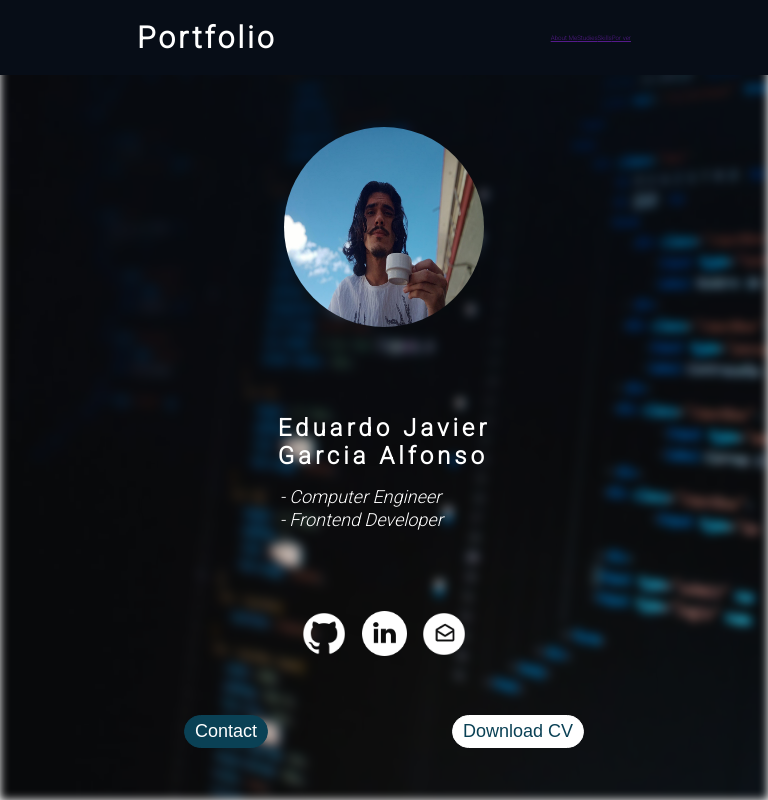
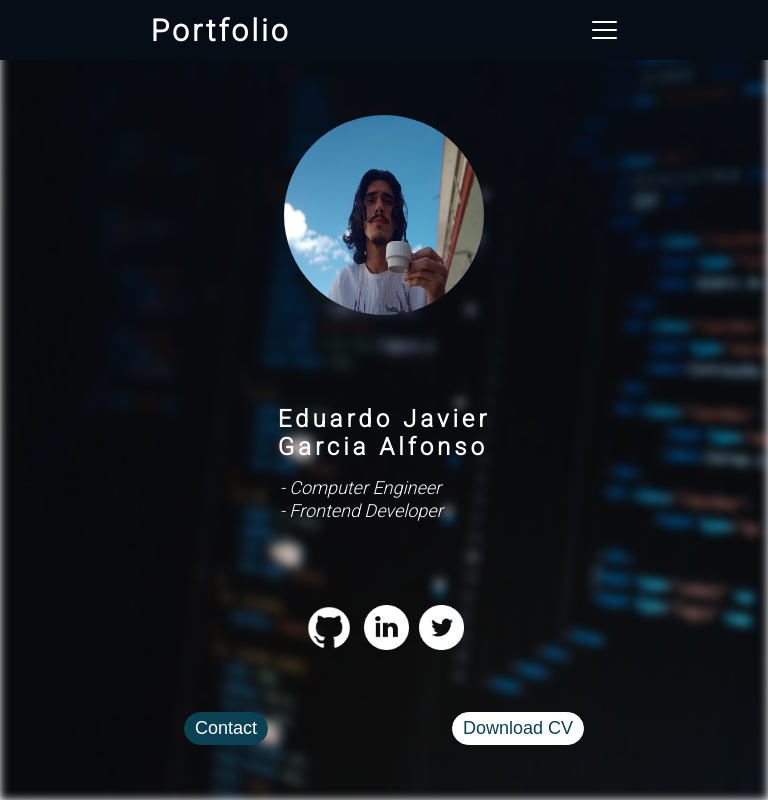
Before and after one commit to Panik-Attack/portfolio, a React (Vite) app: page / in a window 768 px wide. Built offline with nearby package versions, Linux system fonts and the light colour scheme.

Commit message:
burger menu crated, links addeed to icons

```diff
--- a/src/components/InfoHeader/InfoHeader.tsx
+++ b/src/components/InfoHeader/InfoHeader.tsx
@@ -1,7 +1,6 @@
 import photo from "../../assets/yo.jpg";
-import gitHubIcon from "../../assets/icons/githubIcon.png";
-import linkedinIcon from "../../assets/icons/linkedinIcon.png";
-import mailIcon from "../../assets/icons/emailIcon.png";
+import { IconSocialSection } from "../iconSocialSeccion/IconSocialSection";
+
 
 export const InfoHeader = () => {
 	return (
@@ -15,32 +14,12 @@ export const InfoHeader = () => {
 				<h2>- Computer Engineer</h2>
 				<h2>- Frontend Developer</h2>
 			</div>
-			<div className="icons_section">
-				<button className="button_icons">
-					<img src={gitHubIcon} alt="github logo"/>
-				</button>
-
-				<button className="button_icons">
-					<img
-					 style={{maxWidth: '45px',maxHeight: '45px' }}
-						src={linkedinIcon}
-						alt="linkedin logo"
-					/>
-				</button>
-
-				<button className="button_icons">
-					<img src={mailIcon} alt="mail logo" />
-				</button>
-			</div>
+			<IconSocialSection />
 
 			<div className="buttons_section">
-				<button
-				className="secundary_btn"
-				>Contact</button>
+				<button className="secundary_btn">Contact</button>
 
-				<button
-				className="primary_btn"
-				>Download CV</button>
+				<button className="primary_btn">Download CV</button>
 			</div>
 		</div>
 	);
--- a/src/components/NavBar/NavBar.tsx
+++ b/src/components/NavBar/NavBar.tsx
@@ -1,23 +1,28 @@
+import { useState } from "react"
+import { IconSocialSection } from "../iconSocialSeccion/IconSocialSection"
+
 export const NavBar = () => {
+	// to handle burger menu
+	const [isOpen, setIsOpen] = useState(false)
+
 	return (
 		<div className="nav_bar-container">
 			<h1>Portfolio</h1>
 			<nav className="nav_bar">
-				<div className="menu_desktop">
+				<div className={`nav_item ${isOpen && 'open'}`}>
 					<a href="">About Me</a>
 					<a href="">Studies</a>
 					<a href="">Skills</a>
 					<a href="">Por ver</a>
+
+					{isOpen && <IconSocialSection />}
 				</div>
-
-				<div className="menu_movile">
-					<div className="burger_menu">
+				<div className={`burger_menu ${isOpen && 'open'}`} onClick={ () => setIsOpen(!isOpen)} >
 					<span className="line_one"></span>
 					<span className="line_two"></span>
 					<span className="line_tree"></span>
 				</div>
-				</div>
 			</nav>
 		</div>
-	);
-};
+	)
+}
--- a/src/components/NavBar/_navBar.scss
+++ b/src/components/NavBar/_navBar.scss
@@ -1,4 +1,5 @@
 .nav_bar-container {
+	height: 6rem;
 	align-items: center;
 	display: flex;
 	color: $whiteColor;
@@ -15,41 +16,76 @@
 	display: flex;
 }
 
-.menu_desktop {
-	display: none;
-}
-
-.menu_movile {
+.nav_item a{
 	align-items: center;
-	display: flex;
-	width: auto;
-}
-
-@media (min-width: 576px) {
-	.menu_desktop {
-		display: flex;
-	}
-
-	.menu_movile {
-		display: none;
+	color: $whiteColor;
+	position: relative;
+	text-decoration: none;
+	margin: 1.5rem;
+	font-size: $FontSize_m;
+	transition: all 0.3s ease;
+	text-align: center;
+	&:hover {
+		color: $secundaryColor;
+		font-style: italic;
+		transition: all 0.3s ease;
 	}
 }
 
 // burger menu
+.burger_menu {
+	display: none;
+}
+
+@media (max-width: 768px){
+
+	.nav_item{
+		align-items: center;
+		position: absolute;
+		top: 6rem;
+		left: 0;
+		background-color: $primaryColor;
+		display: flex;
+		flex-direction: column;
+		width: 100%;
+		transform: translate(-100%);
+		height: -webkit-fill-available;
+		transition: all 0.3s ease;
+	}
+	.nav_item.open {
+		transform: translateX(0);
+
+		a {
+			font-size: $FontSize_l;
+		}
+	}
 
 	.burger_menu {
 		align-items: center;
 		cursor: pointer;
 		display: flex;
 		min-width: 2.5rem;
-	min-height: 2rem;
+		min-height: 2.5rem;
 		flex-direction: column;
-	justify-content: space-between;
+		justify-content: space-around;
 		span {
 			border-radius: 5px;
 			background-color: $whiteColor;
 			width: 100%;
 			height: 0.2rem;
+			transform-origin: 0.5rem 0 ;
 			transition: all 300ms ease-out;
 		}
 	}
+	.burger_menu.open {
+		span{
+			transform: rotate(45deg) translate(0.2rem, -0.2rem);
+		}
+		span:nth-child(2) {
+			display: none;
+		}
+		span:nth-child(3) {
+			transform: rotate(-45deg) translate(0.2rem, 0rem);
+		}
+	}
+}
--- /dev/null
+++ b/src/components/iconSocialSeccion/IconSocialSection.tsx
@@ -0,0 +1,29 @@
+import gitHubIcon from "../../assets/icons/githubIcon.png";
+import linkedinIcon from "../../assets/icons/linkedinIcon.png";
+import twitterIcon from "../../assets/icons/twitterIcon.png";
+
+export const IconSocialSection = () => {
+	return (
+		<div className="icons_section">
+			<a className="button_icons" href="https://github.com/Panik-Attack" target={"_blank"}>
+				<img src={gitHubIcon} alt="github logo" />
+			</a>
+
+			<a className="button_icons" href="https://www.linkedin.com/in/eduardojga/" target={"_blank"}>
+				<img
+					style={{ maxWidth: "45px", maxHeight: "45px" }}
+					src={linkedinIcon}
+					alt="linkedin logo"
+				/>
+			</a>
+
+			<a className="button_icons" href="https://twitter.com/EduardoJGA1" target={"_blank"}>
+				<img
+					style={{ maxWidth: "45px", maxHeight: "45px" }}
+					src={twitterIcon}
+					alt="mail logo"
+				/>
+			</a>
+		</div>
+	);
+};
```
Also changed, not shown: src/assets/icons/twitterIcon.png (added). Lines whose indentation alone changed are shown as unchanged.
